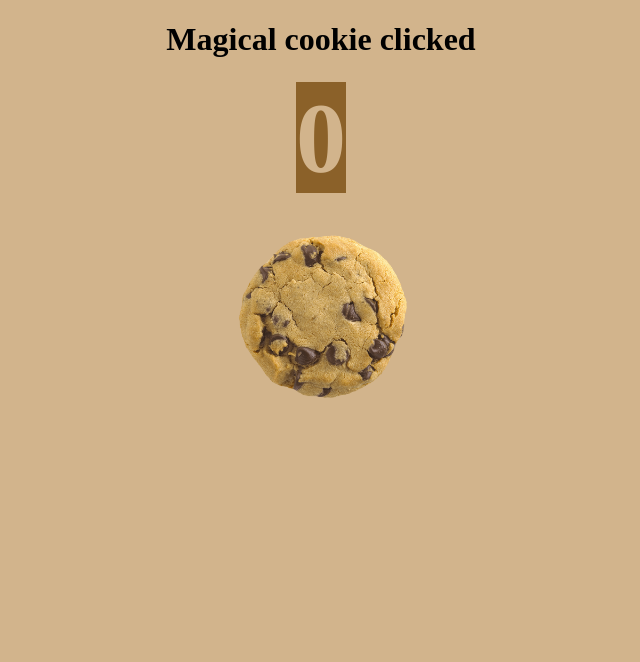
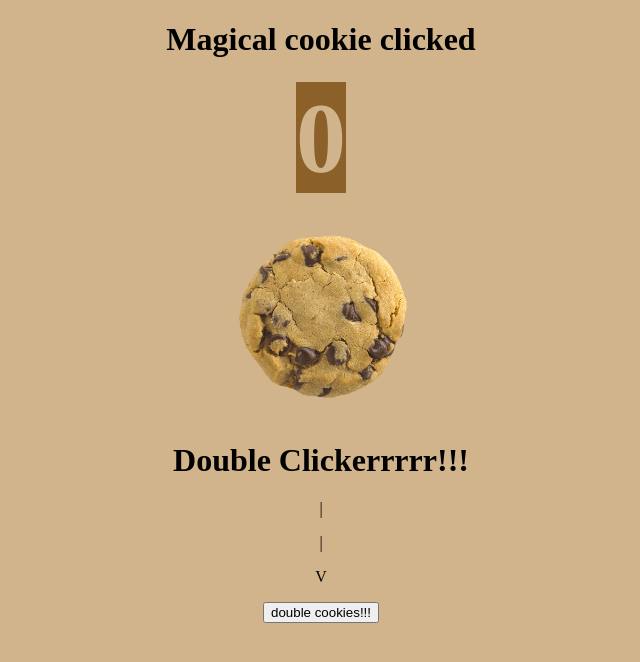
Before and after one commit to Said-Guzman/cookie-clicker, a plain HTML site: page index.html in a window 1280 px wide. Shown: the whole page, without its empty margins (327-967 px from the left). Drawn offline with Linux system fonts and the light colour scheme.

```diff
--- a/index.css
+++ b/index.css
@@ -22,3 +22,8 @@
     width: 200px;
 
 }
+
+
+#double{
+    text-align: center;
+}
--- a/index.html
+++ b/index.html
@@ -24,6 +24,19 @@
 </div>
 
 </div>
+<div id="double">
+    <h1>Double Clickerrrrr!!!</h1>
+    <p>|</p>
+    <p>|</p>
+    <p>V</p>
+<input type="button" onclick="double()" value="double cookies!!!">
+
+
+
+
+
+
+</div>
 
 
  <script src="index.js"></script>
--- a/index.js
+++ b/index.js
@@ -11,3 +11,9 @@
 
 
 }
+
+function double(){
+clicks += +1;
+cookies.innerHTML = clicker
+
+}
```
